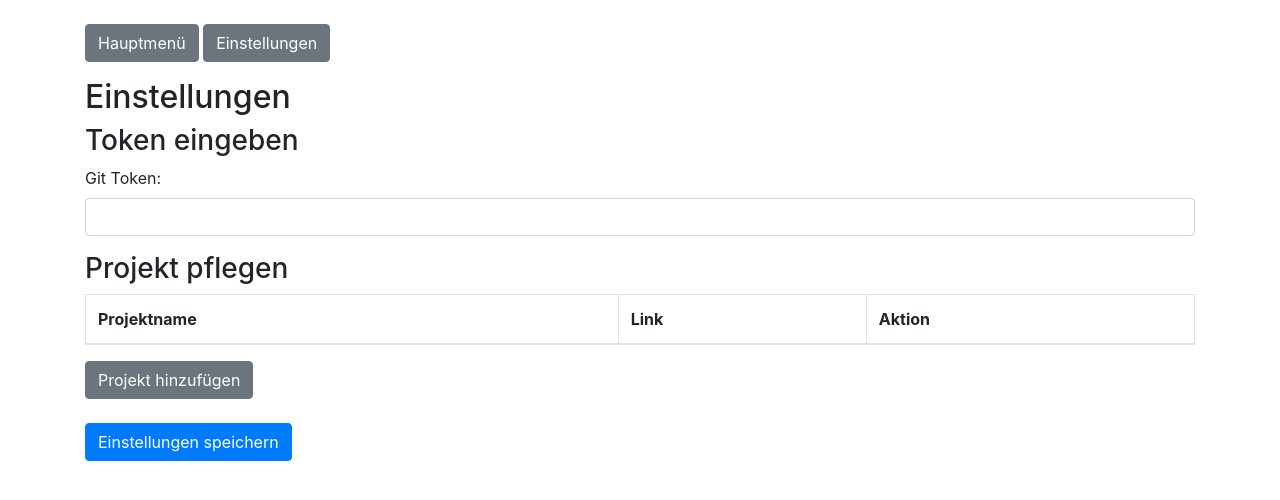
After one commit to sepp-meyer/gitload, a Flask app: page /settings in a window 1280 px wide. The commit adds this page. Shown: the top 500 px of the page. Run offline with Flask 3, Linux system fonts and the light colour scheme; lists and menus that the app fills with data are empty; some libraries are stand-ins or nearby versions.

Commit message:
Projekt so gut wie lokal fertig

```diff
--- a/app/forms.py
+++ b/app/forms.py
@@ -1,11 +1,7 @@
 # app/forms.py
 from flask_wtf import FlaskForm
-from wtforms import StringField, SubmitField, SelectField
+from wtforms import SelectField, SubmitField
 from wtforms.validators import DataRequired
-
-class TokenForm(FlaskForm):
-    token = StringField('Git Token', validators=[DataRequired()])
-    submit = SubmitField('Weiter')
 
 class ProjectForm(FlaskForm):
     project = SelectField('Projekt auswählen', choices=[], validators=[DataRequired()])
--- a/app/routes.py
+++ b/app/routes.py
@@ -1,82 +1,89 @@
 # app/routes.py
 from flask import render_template, redirect, url_for, session, request
 from app import app
-from app.forms import TokenForm, ProjectForm
+from app.forms import ProjectForm
 from app import utils
-from app.projects import projects
+import json
 
-@app.route('/', methods=['GET', 'POST'])
-def token():
-    """Token-Eingabe"""
-    form = TokenForm()
-    if form.validate_on_submit():
-        session['token'] = form.token.data
+# Startseite: Falls ein Token hinterlegt ist, direkt zu /project, sonst zu /settings
+@app.route('/')
+def index():
+    settings = utils.read_settings()
+    if settings.get("token"):
         return redirect(url_for('project'))
-    return render_template('token.html', form=form)
+    else:
+        return redirect(url_for('settings_page'))
 
 @app.route('/project', methods=['GET', 'POST'])
 def project():
-    """Projektauswahl"""
-    token = session.get('token')
+    settings = utils.read_settings()
+    token = settings.get("token", "")
     if not token:
-        return redirect(url_for('token'))
+        return redirect(url_for('settings_page'))
     form = ProjectForm()
-    form.project.choices = [(key, key) for key in sorted(projects.keys())]
+    projects_dict = settings.get("projects", {})
+    form.project.choices = [(key, key) for key in sorted(projects_dict.keys())]
     if form.validate_on_submit():
-        session['project'] = form.project.data
+        session["project"] = form.project.data
         return redirect(url_for('select_files'))
-    return render_template('project.html', form=form)
+    return render_template("project.html", form=form)
 
 @app.route('/select_files', methods=['GET'])
 def select_files():
-    """
-    Zeigt die ZIP-Struktur (als vollständigen Baum) und eine Liste der Dateien als Checkboxen.
-    Standardmäßig sind alle Dateien ausgewählt.
-    """
-    token = session.get('token')
+    settings = utils.read_settings()
+    token = settings.get("token", "")
     project_key = session.get('project')
     if not token or not project_key:
         return redirect(url_for('project'))
-    repo_url = projects.get(project_key)
-
-    # Zur Anzeige des vollständigen Strukturbaums (ohne Inhalte)
-    structure_str, _ = utils.get_zip_full_output(repo_url, token)
+    repo_url = settings.get("projects", {}).get(project_key)
+    if not repo_url:
+        return redirect(url_for('project'))
 
     # Erhalte die Liste der Dateien (normalisierte Dateipfade)
     file_list = utils.get_flat_file_list(repo_url, token)
     flat_list = []
     for f in file_list:
-        # Zur besseren Darstellung: Berechne den Einrückungslevel (Anzahl der "/" minus 1, da im ZIP meist ein Top-Level-Verzeichnis existiert)
+        # Berechne den Einrückungslevel (Anzahl der "/" minus 1, da im ZIP meist ein Top-Level-Verzeichnis existiert)
         indent = f.count('/') - 1
         flat_list.append({"filename": f, "indent": indent})
 
-    return render_template('select_files.html', flat_list=flat_list, structure_str=structure_str, project=project_key)
+    return render_template('select_files.html', flat_list=flat_list, project=project_key)
 
 @app.route('/full_output', methods=['GET', 'POST'])
 def full_output():
-    """
-    Erzeugt die kombinierte Textausgabe.
-    Bei einem POST-Request werden die ausgewählten Dateipfade zur Filterung verwendet.
-    Bei GET-Requests werden alle Dateien ausgegeben.
-    """
-    token = session.get('token')
+    settings = utils.read_settings()
+    token = settings.get("token", "")
     project_key = session.get('project')
     if not token or not project_key:
         return redirect(url_for('project'))
-    repo_url = projects.get(project_key)
-
+    repo_url = settings.get("projects", {}).get(project_key)
     if request.method == 'POST':
         selected_paths = request.form.getlist('selected_paths')
     else:
         selected_paths = None  # Alle Dateien anzeigen
-
     structure_str, content_str = utils.get_zip_full_output(repo_url, token, selected_paths)
     if structure_str is None:
         error = "Fehler beim Laden oder Verarbeiten der ZIP-Datei."
         return render_template('full_output.html', error=error)
-
     combined_text = (
         f"Struktur der ZIP-Datei:\n{structure_str}\n\n"
         f"Einsicht in die Dateien:\n{content_str}"
     )
     return render_template('full_output.html', combined_text=combined_text)
+
+@app.route('/settings', methods=['GET', 'POST'])
+def settings_page():
+    settings = utils.read_settings()
+    if request.method == 'POST':
+        new_token = request.form.get("token", "").strip()
+        project_names = request.form.getlist("project_name[]")
+        project_urls = request.form.getlist("project_url[]")
+        projects = {}
+        for name, url in zip(project_names, project_urls):
+            if name.strip() != "" and url.strip() != "":
+                projects[name.strip()] = url.strip()
+        new_settings = {"token": new_token, "projects": projects}
+        utils.write_settings(new_settings)
+        session["token"] = new_token  # Token in der Session aktualisieren
+        return redirect(url_for("project"))
+    return render_template("settings.html", token=settings.get("token", ""), projects=settings.get("projects", {}))
--- a/app/templates/base.html
+++ b/app/templates/base.html
@@ -9,9 +9,10 @@
 </head>
 <body>
 <div class="container mt-4">
-    <!-- Hauptmenü-Button -->
+    <!-- Navigationsleiste -->
     <div class="mb-3">
-        <a class="btn btn-secondary" href="{{ url_for('token') }}">Hauptmenü</a>
+        <a class="btn btn-secondary" href="{{ url_for('project') }}">Hauptmenü</a>
+        <a class="btn btn-secondary" href="{{ url_for('settings_page') }}">Einstellungen</a>
     </div>
     {% block content %}
     {% endblock %}
--- a/app/templates/full_output.html
+++ b/app/templates/full_output.html
@@ -7,7 +7,7 @@
   <div class="alert alert-danger">{{ error }}</div>
 {% else %}
   <div class="position-relative" style="margin-bottom: 1rem;">
-    <!-- Kopieren-Button (immer oben rechts sichtbar im Container) -->
+    <!-- Kopieren-Button, oben rechts im Container -->
     <button id="copyButton" class="btn btn-sm btn-info"
             style="position: absolute; top: 10px; right: 10px; z-index: 2;">
       Kopieren
--- /dev/null
+++ b/app/templates/settings.html
@@ -0,0 +1,58 @@
+<!-- app/templates/settings.html -->
+{% extends "base.html" %}
+
+{% block content %}
+<h2>Einstellungen</h2>
+
+<form method="post" action="{{ url_for('settings_page') }}">
+  <h3>Token eingeben</h3>
+  <div class="form-group">
+    <label for="token">Git Token:</label>
+    <input type="text" id="token" name="token" class="form-control" value="{{ token }}">
+  </div>
+
+  <h3>Projekt pflegen</h3>
+  <table class="table table-bordered" id="projectsTable">
+    <thead>
+      <tr>
+        <th>Projektname</th>
+        <th>Link</th>
+        <th>Aktion</th>
+      </tr>
+    </thead>
+    <tbody>
+      {% for name, link in projects.items() %}
+      <tr>
+        <td><input type="text" name="project_name[]" class="form-control" value="{{ name }}"></td>
+        <td><input type="text" name="project_url[]" class="form-control" value="{{ link }}"></td>
+        <td><button type="button" class="btn btn-danger btn-sm" onclick="deleteRow(this)">Löschen</button></td>
+      </tr>
+      {% endfor %}
+    </tbody>
+  </table>
+  <button type="button" class="btn btn-secondary" onclick="addRow()">Projekt hinzufügen</button>
+
+  <br><br>
+  <button type="submit" class="btn btn-primary">Einstellungen speichern</button>
+</form>
+
+<script>
+function addRow() {
+  var table = document.getElementById("projectsTable").getElementsByTagName('tbody')[0];
+  var row = table.insertRow();
+  var cell1 = row.insertCell(0);
+  var cell2 = row.insertCell(1);
+  var cell3 = row.insertCell(2);
+
+  cell1.innerHTML = '<input type="text" name="project_name[]" class="form-control">';
+  cell2.innerHTML = '<input type="text" name="project_url[]" class="form-control">';
+  cell3.innerHTML = '<button type="button" class="btn btn-danger btn-sm" onclick="deleteRow(this)">Löschen</button>';
+}
+
+function deleteRow(button) {
+  var row = button.parentNode.parentNode;
+  row.parentNode.removeChild(row);
+}
+</script>
+
+{% endblock %}
--- a/app/utils.py
+++ b/app/utils.py
@@ -2,14 +2,16 @@
 import requests
 import zipfile
 import io
+import os
+import json
 
 def get_zip_full_output(repo_url, token, selected_paths=None):
     """
     Lädt die ZIP-Datei vom Repository herunter und erstellt:
       - structure_str: Den vollständigen Strukturbaum (alle Dateien/Ordner)
-      - content_str: Für die **ausgewählten** Dateien den Dateinamen und den (ausgelesenen) Inhalt.
-
-    Falls selected_paths None ist, werden **alle** Dateien in den Inhaltsbereich übernommen.
+      - content_str: Für die **ausgewählten** Dateien (oder alle, wenn selected_paths None ist)
+                     den Dateinamen und den (ausgelesenen) Inhalt – wobei der Inhalt in doppelte
+                     Anführungszeichen eingeschlossen wird.
     """
     headers = {'Authorization': f'token {token}'}
     response = requests.get(repo_url, headers=headers)
@@ -20,7 +22,6 @@ def get_zip_full_output(repo_url, token, selected_paths=None):
 
         full_tree = {}
         selected_tree = {}
-
         filter_all = (selected_paths is None)
 
         for file_info in zip_file.infolist():
@@ -103,3 +104,37 @@ def get_flat_file_list(repo_url, token):
         return file_list
     except zipfile.BadZipFile:
         return []
+
+### Funktionen zur Verwaltung der Einstellungen (Token und Projekte)
+
+def get_settings_file_path():
+    base_dir = os.path.dirname(__file__)
+    data_dir = os.path.join(base_dir, "data")
+    if not os.path.exists(data_dir):
+        os.makedirs(data_dir)
+    return os.path.join(data_dir, "settings.json")
+
+def read_settings():
+    path = get_settings_file_path()
+    if not os.path.exists(path):
+        # Standard-Einstellungen, wenn die Datei noch nicht existiert
+        default = {"token": "", "projects": {}}
+        write_settings(default)
+        return default
+    with open(path, "r", encoding="utf-8") as f:
+        try:
+            data = json.load(f)
+            # Falls die Datei leer oder ungültig ist, setze data auf default
+            if not isinstance(data, dict):
+                raise ValueError("Settings file does not contain a dict.")
+            return data
+        except (json.JSONDecodeError, ValueError):
+            default = {"token": "", "projects": {}}
+            write_settings(default)
+            return default
+
+
+def write_settings(settings):
+    path = get_settings_file_path()
+    with open(path, "w", encoding="utf-8") as f:
+        json.dump(settings, f, indent=4)
```
Also changed, not shown: app/projects.py (deleted, +0 -19 lines), app/templates/token.html (deleted, +0 -16 lines).
